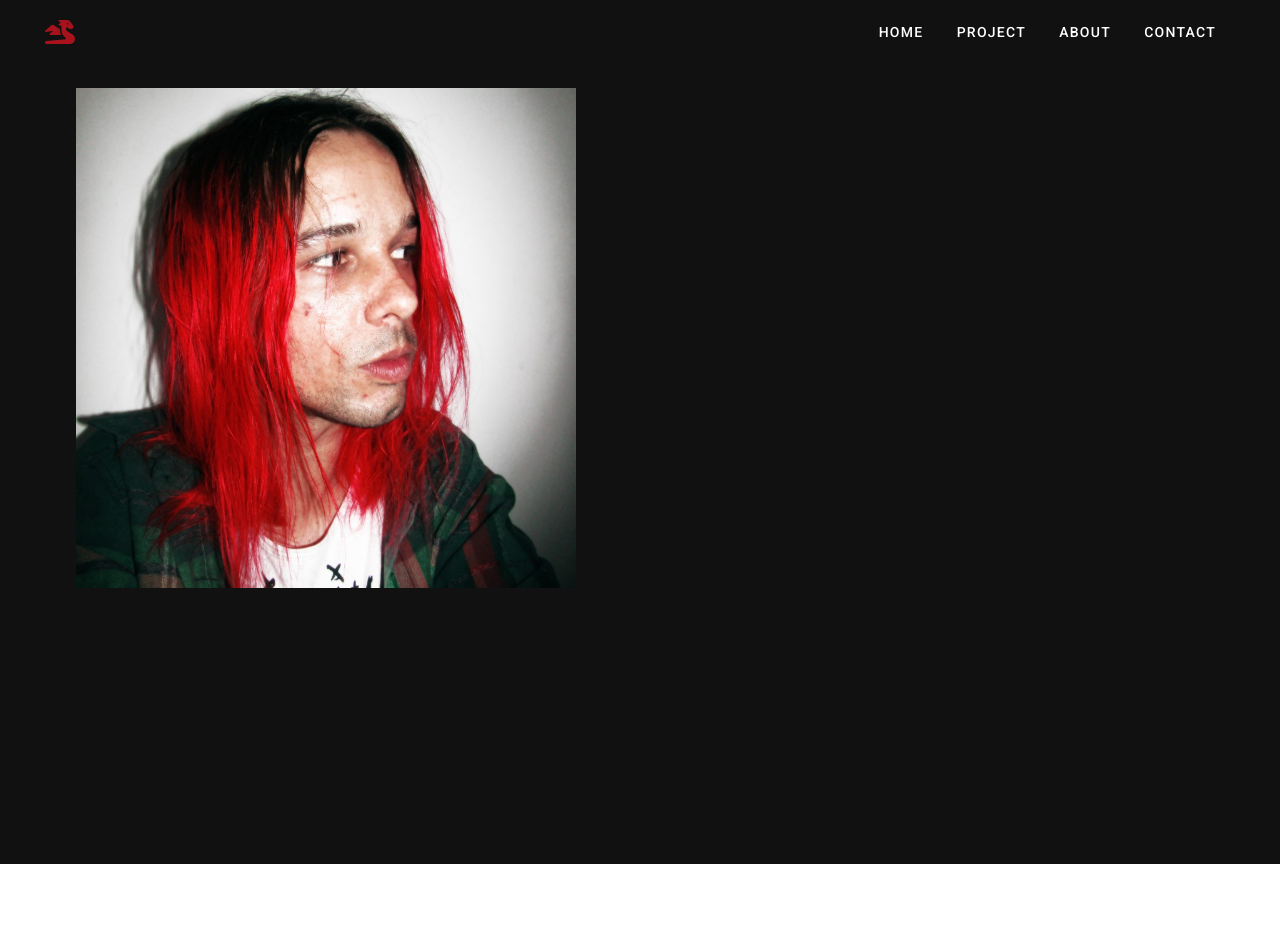
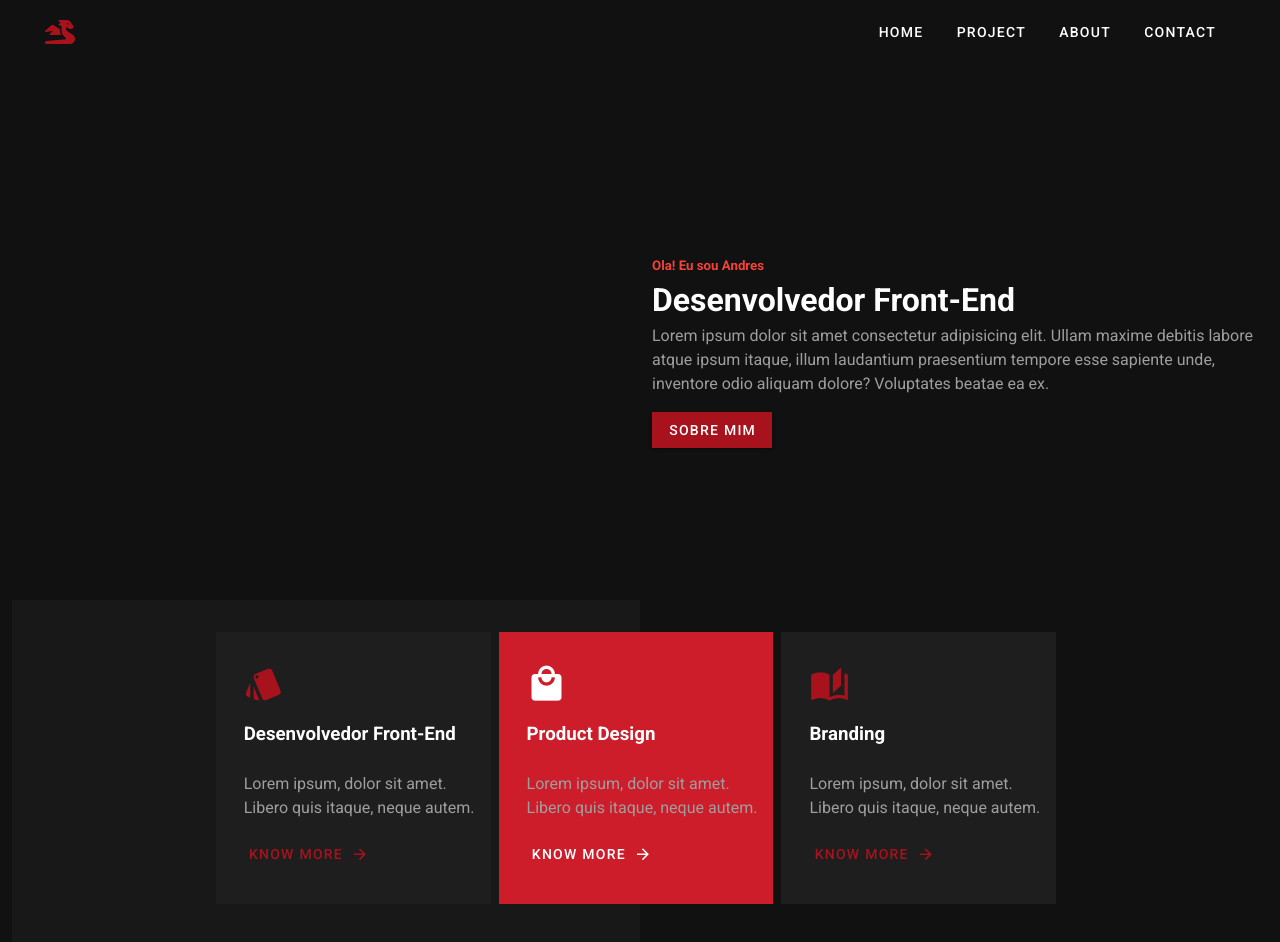
Before and after one commit to dezoliveira/vueportfolio, a Vue app: page / in a window 1280 px wide. Shown: the top 942 px of the page. Before the commit the page ends 864 px from the top, so only its background shows below. Built offline with nearby package versions, Linux system fonts and the light colour scheme.

Commit message:
Project's page

```diff
--- a/src/views/Home.vue
+++ b/src/views/Home.vue
@@ -1,13 +1,64 @@
 <template>
-  <v-app :style="{ background: $vuetify.theme.themes.dark.background }">
+  <v-app id="home" :style="{ background: $vuetify.theme.themes.dark.background }">
     <Navbar />
     <v-container fluid>
-      <v-col cols="6">
-        <v-img src="1.jpg" contain max-height="500"></v-img>
-      </v-col>
-      <v-col cols="6">
-        <h5 class="red--text text-darken-4"></h5>
-      </v-col>
+      <v-row>
+        <v-col cols="6">
+          <v-img src="1.jpg" contain max-height="500"></v-img>
+        </v-col>
+        <v-col cols="6">
+          <h5 class="red--text text-darken-4 top">Ola! Eu sou Andres</h5>
+          <h1 class="white--text">Desenvolvedor Front-End</h1>
+          <p class="grey--text">Lorem ipsum dolor sit amet consectetur adipisicing elit. Ullam maxime debitis labore atque ipsum itaque, illum laudantium praesentium tempore esse sapiente unde, inventore odio aliquam dolore? Voluptates beatae ea ex.</p>
+          <v-btn tile color="#A7121D" dark>sobre mim</v-btn>
+        </v-col>
+        <v-col cols='12' class="padd">
+          <div class="first" id="project">
+            <v-row>
+              <v-col cols="12">
+                <div class="child bgColor1">
+                  <v-icon color="#A7121D" x-large class="ml-3">
+                    mdi-palette-swatch
+                  </v-icon>
+                  <h3 class="white--text ml-3 mt-4">Desenvolvedor Front-End</h3>
+                  <p class="grey--text ml-3 mt-6">
+                    Lorem ipsum, dolor sit amet.<br />
+                    Libero quis itaque, neque autem.
+                  </p>
+                  <v-btn color="#A7121D" dark text>
+                    know more
+                    <v-icon right>mdi-arrow-right</v-icon>
+                  </v-btn>
+                </div>
+                <div class="child bgColor2">
+                  <v-icon x-large class="ml-3" dark>mdi-shopping</v-icon>
+                  <h3 class="white--text ml-3 mt-4">Product Design</h3>
+                  <p class="grey--text ml-3 mt-6">
+                    Lorem ipsum, dolor sit amet.<br />
+                    Libero quis itaque, neque autem.
+                  </p>
+                  <v-btn dark text>
+                    know more
+                    <v-icon right>mdi-arrow-right</v-icon>
+                  </v-btn>
+                </div>
+                <div class="child bgColor1">
+                  <v-icon color="#A7121D" x-large class="ml-3">mdi-book-open-page-variant</v-icon>
+                  <h3 class="white--text ml-3 mt-4">Branding</h3>
+                  <p class="grey--text ml-3 mt-6">
+                    Lorem ipsum, dolor sit amet.<br />
+                    Libero quis itaque, neque autem.
+                  </p>
+                  <v-btn color="#A7121D" dark text>
+                    know more
+                    <v-icon right>mdi-arrow-right</v-icon>
+                  </v-btn>
+                </div>
+              </v-col>
+            </v-row>
+          </div>
+        </v-col>
+      </v-row>
     </v-container>
   </v-app>
 </template>
@@ -23,3 +74,103 @@
     },
   }
 </script>
+<style scoped>
+  .top {
+    margin-top: 180px;
+  }
+
+  .topInverse {
+    margin-top: -250px;
+  }
+
+  .topToolbar {
+    margin-top: 100px;
+    text-align: center;
+  }
+
+  .first {
+    width: 100%;
+    height: 610px;
+    background: linear-gradient(
+      to right,
+      #181818,
+      #181818 50%,
+      #111111 50%,
+      #111111 50%
+    );
+    text-align: center;
+    padding: 2rem 2rem;
+  }
+
+  .second {
+    width: 100%;
+    height: 400px;
+    background: #181818;
+    text-align: center;
+    padding: 2rem 2 rem;
+  }
+
+  .secondchild1 {
+    display: inline-block;
+    background-color: #1e1e1e;
+    padding: 2rem 1rem;
+    vertical-align: middle;
+    text-align: left;
+    margin-top: 250px;
+  }
+
+  .child {
+    display: inline-block;
+    padding: 2rem 1rem;
+    vertical-align: middle;
+    text-align: left;
+    margin-right: 8px;
+  }
+
+  .bgColor1 {
+    background-color: #1e1e1e;
+  }
+
+  .bgColor2 {
+    background-color: #ce1d2a;
+  }
+
+  .child1 {
+    display: inline-block;
+    padding: 2rem 1rem;
+    vertical-align: middle;
+    margin-right: 5px;
+    width: 240px;
+  }
+
+  .child2 {
+    display: inline-block;
+    width: 245px;
+    vertical-align: middle;
+  }
+
+  .mRight {
+    margin-right: 8px;
+  }
+
+  .mButton {
+    margin-bottom: 8px;
+  }
+
+  .padding {
+    padding: 8px 0px;
+  }
+
+  .col-12-padd {
+    padding: 12px 0 !important;
+  }
+
+  .col-12.childcol {
+    padding: 0 !important;
+  }
+
+  h1.number {
+    font-size: 50px;
+    font-weight: bold;
+  }
+</style>
```
Also changed, not shown: public/1.jpg.
